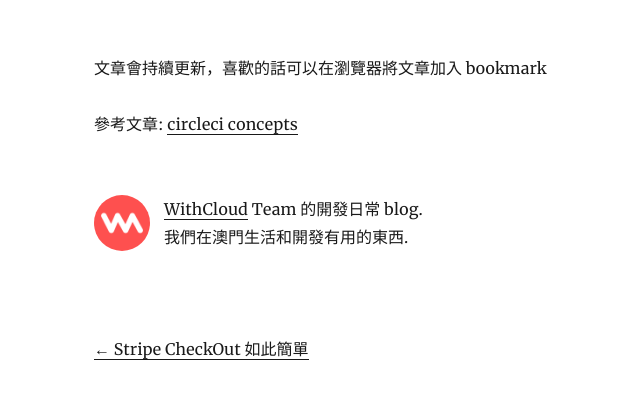
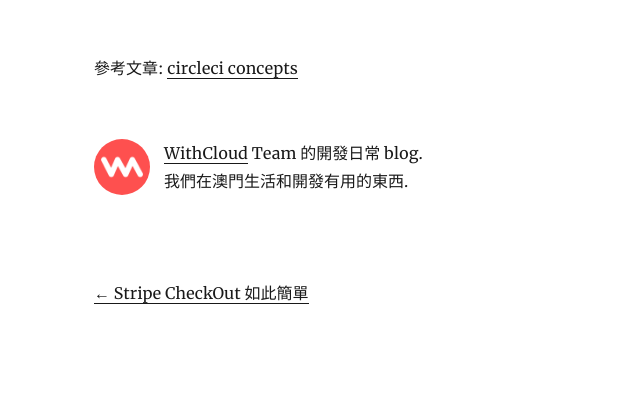
Before and after one commit to withcloud/whyme, a Gatsby site: page /circleci/ in a window 1280 px wide. Shown: the part 10951-11350 px from the top of the page, without its empty margins (231-871 px from the left). Built offline with nearby package versions, Linux system fonts and the light colour scheme; Gatsby itself is replaced by a stand-in of ours; some packages are replaced by stand-ins of ours.

Commit message:
移除文章會持續更新

```diff
--- a/content/blog/circleci/index.md
+++ b/content/blog/circleci/index.md
@@ -307,7 +307,5 @@ jobs:
 
 ---
 
-文章會持續更新，喜歡的話可以在瀏覽器將文章加入 bookmark
-
 參考文章:
 [circleci concepts](https://circleci.com/docs/2.0/concepts/#section=getting-started)
```
